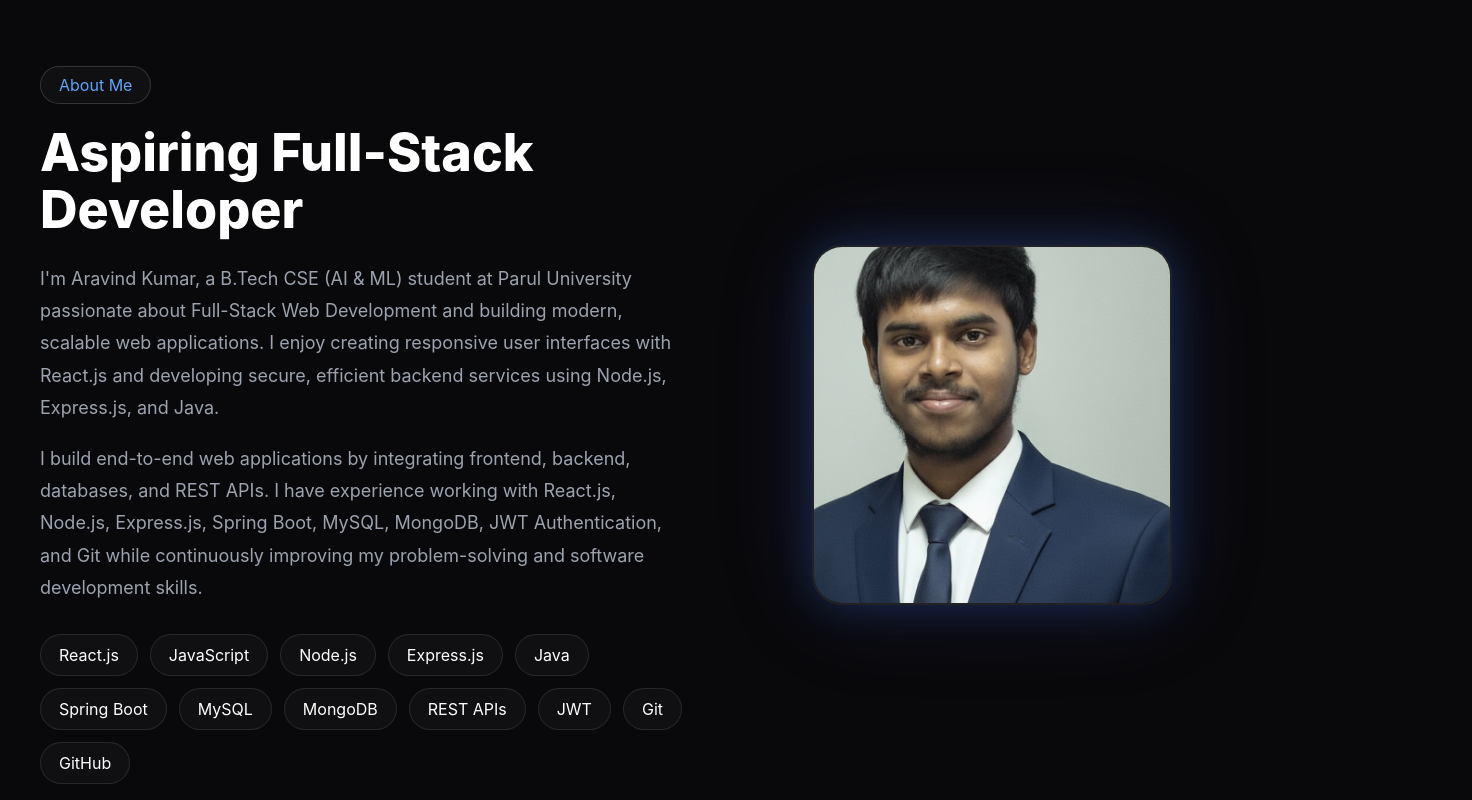
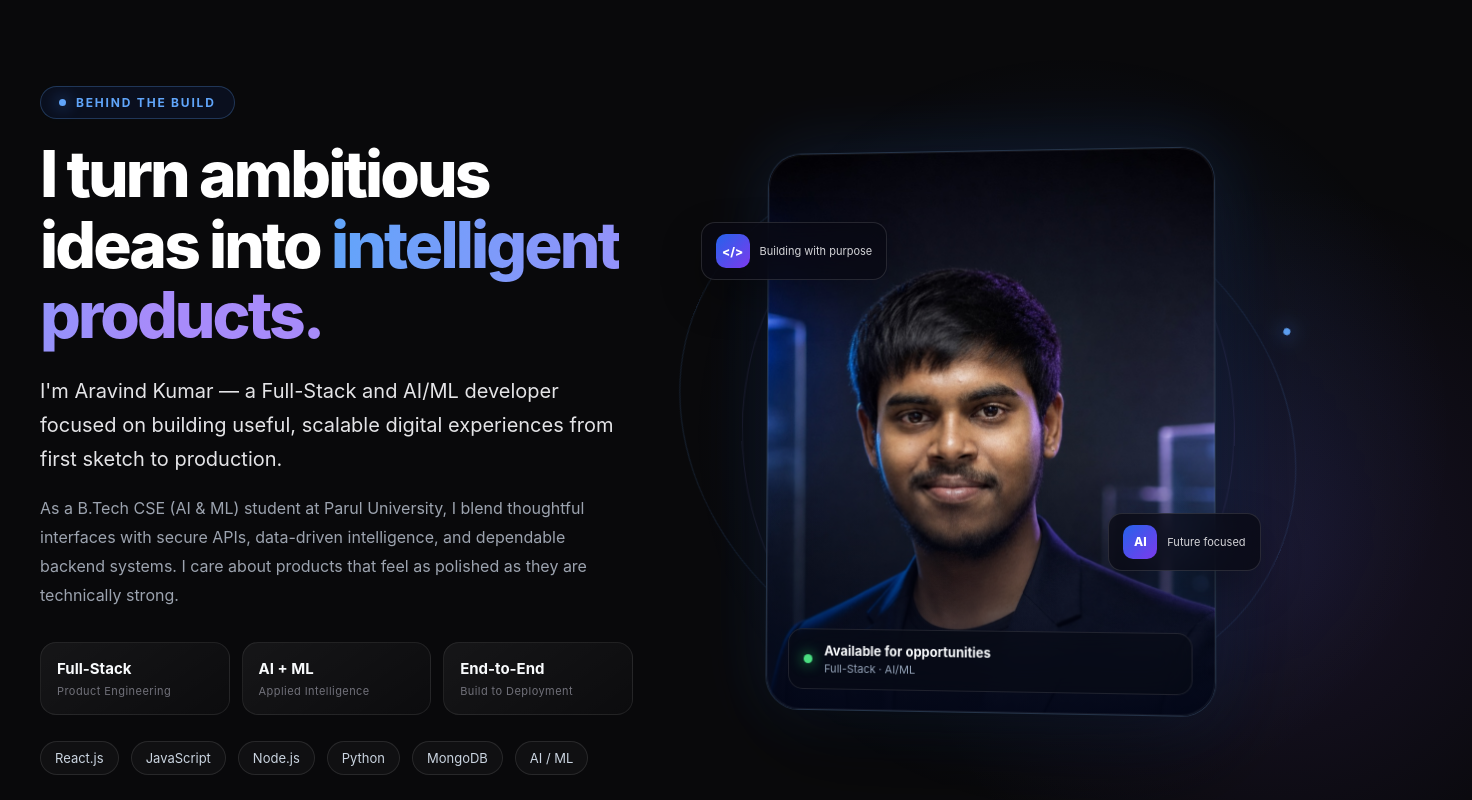
Before and after one commit to Aravind628187/Aravind-portfolio, a React (Vite) app: page / in a window 1280 px wide. Shown: the part 1080-1880 px from the top of the page, 1472 px wide, since content can reach past the window. Built offline with nearby package versions, Linux system fonts and the light colour scheme.

Commit message:
feat: add live projects and refresh about section

```diff
--- a/src/components/About.jsx
+++ b/src/components/About.jsx
@@ -4,49 +4,58 @@ export default function About() {
       <div className="about-container">
 
         <div className="about-content">
-          <span className="about-badge">About Me</span>
+          <span className="about-badge"><i /> Behind the build</span>
 
           <h2>
-            Aspiring Full-Stack Developer
+            I turn ambitious ideas into <span>intelligent products.</span>
           </h2>
 
-          <p>
-            I'm Aravind Kumar, a B.Tech CSE (AI & ML) student at Parul
-            University passionate about Full-Stack Web Development and
-            building modern, scalable web applications. I enjoy creating
-            responsive user interfaces with React.js and developing secure,
-            efficient backend services using Node.js, Express.js, and Java.
+          <p className="about-lead">
+            I&apos;m Aravind Kumar — a Full-Stack and AI/ML developer focused on
+            building useful, scalable digital experiences from first sketch to
+            production.
           </p>
 
-          <p>
-            I build end-to-end web applications by integrating frontend,
-            backend, databases, and REST APIs. I have experience working
-            with React.js, Node.js, Express.js, Spring Boot, MySQL,
-            MongoDB, JWT Authentication, and Git while continuously
-            improving my problem-solving and software development skills.
+          <p className="about-copy">
+            As a B.Tech CSE (AI &amp; ML) student at Parul University, I blend
+            thoughtful interfaces with secure APIs, data-driven intelligence,
+            and dependable backend systems. I care about products that feel as
+            polished as they are technically strong.
           </p>
+
+          <div className="about-highlights" aria-label="Professional highlights">
+            <div><strong>Full-Stack</strong><span>Product Engineering</span></div>
+            <div><strong>AI + ML</strong><span>Applied Intelligence</span></div>
+            <div><strong>End-to-End</strong><span>Build to Deployment</span></div>
+          </div>
 
           <div className="about-skills">
             <span>React.js</span>
             <span>JavaScript</span>
             <span>Node.js</span>
-            <span>Express.js</span>
-            <span>Java</span>
-            <span>Spring Boot</span>
-            <span>MySQL</span>
+            <span>Python</span>
             <span>MongoDB</span>
-            <span>REST APIs</span>
-            <span>JWT</span>
-            <span>Git</span>
-            <span>GitHub</span>
+            <span>AI / ML</span>
           </div>
         </div>
 
-        <div className="about-image">
-          <img
-            src="/aravind.jpg"
-            alt="Aravind Kumar"
-          />
+        <div className="about-visual" aria-label="Portrait of Aravind Kumar">
+          <div className="about-orbit about-orbit-one" />
+          <div className="about-orbit about-orbit-two" />
+          <div className="about-image">
+            <img src="/aravind-about-ai.jpg" alt="Aravind Kumar" />
+            <div className="about-image-shade" />
+            <div className="about-image-caption">
+              <span className="about-status-dot" />
+              <div><strong>Available for opportunities</strong><small>Full-Stack · AI/ML</small></div>
+            </div>
+          </div>
+          <div className="about-floating-card about-floating-code">
+            <span>&lt;/&gt;</span><small>Building with purpose</small>
+          </div>
+          <div className="about-floating-card about-floating-ai">
+            <span>AI</span><small>Future focused</small>
+          </div>
         </div>
 
       </div>
--- a/src/components/Projects.jsx
+++ b/src/components/Projects.jsx
@@ -1,6 +1,7 @@
 import resumeAnalyzer from "../assets/resume-analyzer.png";
 import hubsCars from "../assets/hubs-cars.png";
 import enterpriseDashboard from "../assets/enterprise-Dashboard.png";
+import leadFlowPro from "../assets/leadflow-pro.webp";
 import TiltCard from "./TiltCard";
 
 const projects = [
@@ -21,10 +22,19 @@ const projects = [
   image: enterpriseDashboard,
   },
   {
+    title: "LeadFlow Pro",
+    desc: "Production-ready lead management platform with secure role-based workspaces, pipeline automation, live analytics, task tracking, notifications, and an audited lead lifecycle.",
+    tech: ["React", "Node.js", "Express", "MongoDB", "JWT", "Tailwind CSS"],
+    github: "https://github.com/Aravind628187/LeadFlow-Pro",
+    demo: "https://lead-flow-pro-green.vercel.app/",
+    image: leadFlowPro,
+  },
+  {
     title: "AI Resume Analyzer Pro",
     desc: "AI Resume Analyzer Pro - A free ATS resume evaluation tool that analyzes resumes, calculates ATS scores, identifies missing skills, and provides recruiter-focused improvement suggestions.",
     tech: ["React", "Vite", "Javascript","HTML5","CSS3"],
     github: "https://github.com/Aravind628187/ai-resume-analyzer-pro",
+    demo: "https://ai-resume-analyzer-pro-pi.vercel.app",
     image: resumeAnalyzer,
   },
 
@@ -103,6 +113,7 @@ export default function Projects() {
                   GitHub →
                 </a>
 
+                {project.demo && (
                   <a
                     href={project.demo}
                     target="_blank"
@@ -111,6 +122,7 @@ export default function Projects() {
                   >
                     Live Demo →
                   </a>
+                )}
 
               </div>
 
--- a/src/index.css
+++ b/src/index.css
@@ -1383,6 +1383,176 @@ body::before {
   width:100%;
   height:auto;
   object-fit:contain;
+}
+
+/* Premium About experience */
+.about-section {
+  position: relative;
+  isolation: isolate;
+  padding: 140px 0;
+}
+
+.about-section::before {
+  content: "";
+  position: absolute;
+  inset: 8% -15% 0;
+  z-index: -1;
+  background:
+    radial-gradient(circle at 76% 46%, rgba(59, 130, 246, .16), transparent 28%),
+    radial-gradient(circle at 88% 60%, rgba(139, 92, 246, .12), transparent 24%);
+  pointer-events: none;
+}
+
+.about-container {
+  grid-template-columns: minmax(0, 1.08fr) minmax(360px, .92fr);
+  gap: clamp(50px, 8vw, 110px);
+}
+
+.about-badge {
+  display: inline-flex;
+  align-items: center;
+  gap: 10px;
+  border-color: rgba(96, 165, 250, .26);
+  background: rgba(30, 64, 175, .12);
+  text-transform: uppercase;
+  letter-spacing: .15em;
+  font-size: 12px;
+  font-weight: 700;
+}
+
+.about-badge i {
+  width: 7px;
+  height: 7px;
+  border-radius: 50%;
+  background: #60a5fa;
+  box-shadow: 0 0 16px #3b82f6;
+}
+
+.about-content h2 {
+  max-width: 720px;
+  font-size: clamp(42px, 5vw, 68px);
+  letter-spacing: -.045em;
+}
+
+.about-content h2 span {
+  color: transparent;
+  background: linear-gradient(100deg, #60a5fa, #a78bfa 70%);
+  background-clip: text;
+  -webkit-background-clip: text;
+}
+
+.about-content .about-lead {
+  max-width: 690px;
+  color: #e4e4e7;
+  font-size: 20px;
+  line-height: 1.7;
+}
+
+.about-content .about-copy {
+  max-width: 670px;
+  font-size: 16px;
+  line-height: 1.8;
+}
+
+.about-highlights {
+  display: grid;
+  grid-template-columns: repeat(3, 1fr);
+  gap: 12px;
+  margin: 32px 0 26px;
+}
+
+.about-highlights div {
+  padding: 16px;
+  border: 1px solid rgba(255, 255, 255, .08);
+  border-radius: 16px;
+  background: linear-gradient(145deg, rgba(255,255,255,.055), rgba(255,255,255,.015));
+}
+
+.about-highlights strong,
+.about-highlights span { display: block; }
+.about-highlights strong { margin-bottom: 6px; color: #f8fafc; font-size: 15px; }
+.about-highlights span { color: #71717a; font-size: 11px; letter-spacing: .04em; }
+.about-skills { margin-top: 0; }
+.about-skills span { padding: 8px 14px; color: #cbd5e1; font-size: 13px; }
+
+.about-visual {
+  position: relative;
+  width: min(100%, 450px);
+  margin: auto;
+  perspective: 1100px;
+}
+
+.about-image {
+  position: relative;
+  display: block;
+  aspect-ratio: 4 / 5;
+  overflow: hidden;
+  border: 1px solid rgba(147, 197, 253, .22);
+  border-radius: 34px;
+  background: #070b16;
+  box-shadow: 0 34px 100px rgba(0,0,0,.55), 0 0 70px rgba(59,130,246,.18);
+  transform: rotateY(-4deg) rotateX(1deg);
+}
+
+.about-image::before {
+  content: "";
+  position: absolute;
+  inset: 0;
+  z-index: 2;
+  border-radius: inherit;
+  box-shadow: inset 0 0 0 1px rgba(255,255,255,.06);
+}
+
+.about-image img {
+  width: 100%;
+  height: 100%;
+  border: 0;
+  border-radius: 0;
+  object-fit: cover;
+  object-position: center top;
+  box-shadow: none;
+  transition: transform .8s cubic-bezier(.2,.8,.2,1);
+}
+
+.about-visual:hover .about-image img { transform: scale(1.035); }
+.about-image-shade { position: absolute; inset: 55% 0 0; background: linear-gradient(transparent, rgba(2,6,23,.92)); }
+.about-image-caption { position: absolute; right: 22px; bottom: 20px; left: 22px; display: flex; align-items: center; gap: 12px; padding: 13px 15px; border: 1px solid rgba(255,255,255,.1); border-radius: 15px; background: rgba(7,10,20,.62); backdrop-filter: blur(16px); }
+.about-image-caption strong, .about-image-caption small { display: block; }
+.about-image-caption strong { color: #f8fafc; font-size: 13px; }
+.about-image-caption small { margin-top: 3px; color: #94a3b8; font-size: 11px; }
+.about-status-dot { width: 9px; height: 9px; flex: 0 0 auto; border-radius: 50%; background: #4ade80; box-shadow: 0 0 14px #22c55e; }
+.about-orbit { position: absolute; z-index: -1; border: 1px solid rgba(96,165,250,.14); border-radius: 50%; }
+.about-orbit-one { inset: -35px; animation: about-spin 22s linear infinite; }
+.about-orbit-two { inset: 35px -55px; border-color: rgba(167,139,250,.12); animation: about-spin 28s linear infinite reverse; }
+.about-orbit::after { content: ""; position: absolute; top: 12%; left: 9%; width: 7px; height: 7px; border-radius: 50%; background: #60a5fa; box-shadow: 0 0 18px #3b82f6; }
+.about-floating-card { position: absolute; z-index: 4; display: flex; align-items: center; gap: 10px; padding: 11px 14px; border: 1px solid rgba(255,255,255,.12); border-radius: 14px; background: rgba(9,9,18,.74); box-shadow: 0 18px 40px rgba(0,0,0,.3); backdrop-filter: blur(16px); }
+.about-floating-card span { display: grid; width: 34px; height: 34px; place-items: center; border-radius: 10px; background: linear-gradient(135deg, #2563eb, #7c3aed); font-size: 12px; font-weight: 800; }
+.about-floating-card small { color: #d4d4d8; font-size: 11px; white-space: nowrap; }
+.about-floating-code { top: 13%; left: -62px; }
+.about-floating-ai { right: -48px; bottom: 25%; }
+@keyframes about-spin { to { transform: rotate(360deg); } }
+
+@media (max-width: 900px) {
+  .about-container { grid-template-columns: 1fr; }
+  .about-content { text-align: center; }
+  .about-content .about-lead, .about-content .about-copy { margin-right: auto; margin-left: auto; }
+  .about-highlights { max-width: 620px; margin-right: auto; margin-left: auto; }
+  .about-visual { margin-top: 28px; }
+}
+
+@media (max-width: 560px) {
+  .about-section { padding: 95px 0; }
+  .about-highlights { grid-template-columns: 1fr; }
+  .about-highlights div { padding: 13px; }
+  .about-visual { width: calc(100% - 26px); }
+  .about-floating-code { left: -18px; }
+  .about-floating-ai { right: -18px; }
+  .about-floating-card small { display: none; }
+}
+
+@media (prefers-reduced-motion: reduce) {
+  .about-orbit { animation: none; }
+  .about-image img { transition: none; }
 }
 /* SECTION */
 
```
Also changed, not shown: public/aravind-about-ai.jpg (added), src/assets/leadflow-pro.webp (added). Lines whose indentation alone changed are shown as unchanged.
